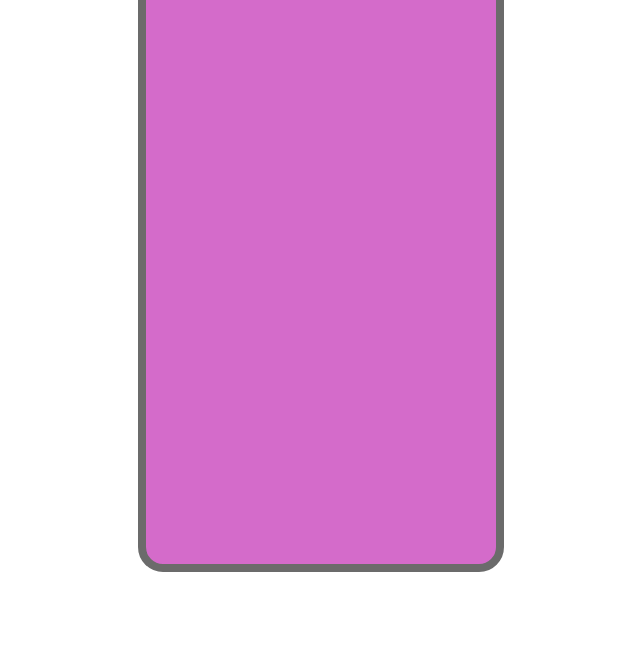
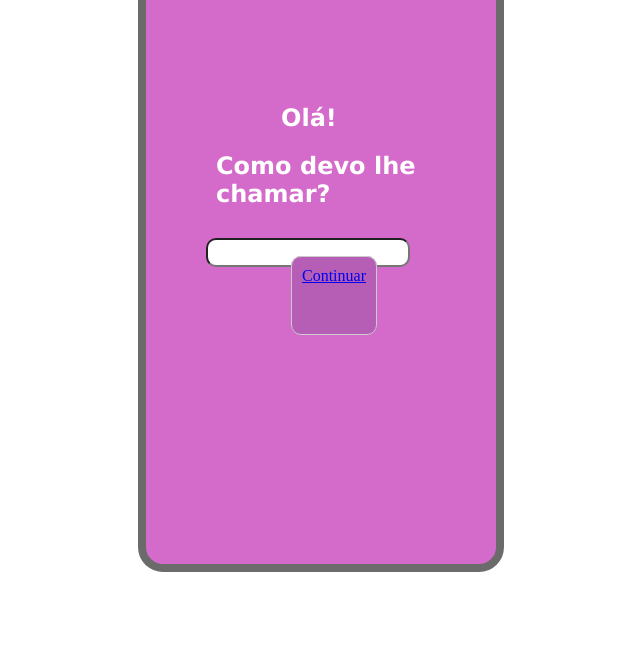
Before and after one commit to senacrs-emti/2025-1MA-cidadeconectada-G09, a plain HTML site: page segundatela.html in a window 1280 px wide. Shown: the part 134-800 px from the top of the page, without its empty margins (362-1002 px from the left). Drawn offline with Linux system fonts and the light colour scheme.

Commit message:
ajustes
ajustes

```diff
--- a/segundatela.html
+++ b/segundatela.html
@@ -12,6 +12,7 @@
             <h1>Olá!</h1>
             <h2>Como devo lhe chamar?</h2>
             <input type="text" name="" id="">
+            <a href="#">Continuar</a>
         </div>
     </div>
 
--- a/style.css
+++ b/style.css
@@ -14,11 +14,51 @@
     border-radius: 25px;
     border: 8px solid rgb(107, 107, 107);
 }
-#index .bloco img {
-    width: 100%;
-    margin: 40% auto;
+#index #bloco img {
+    width: 350px;
+    margin: 40% auto 0 auto;
     display: block;
     margin-right: 250px;
+}
+#index #bloco .container a{
+    width: 100px;
+    padding: 10px;
+    margin-left: 145px;
+    background-color: #b65eb6;
+    border: 1px solid #ccc;
+    border-radius: 10px;
+}
+h1{
+    font-size: 24px;
+    font-family: Verdana, Geneva, Tahoma, sans-serif;
+    color: white;
+    margin-bottom: 20px;
+    justify-content: center;
+    padding-top: 190px;
+    padding-left: 135px;
+}
+h2{
+    font-size: 24px;
+    font-family: Verdana, Geneva, Tahoma, sans-serif;
+    color: white;
+    margin-bottom: 30px;
+    padding-left: 70px;
+
+}
+input{
+padding-bottom: 10px;
+border-radius: 10px;
+width: 200px;
+margin-left: 60px;
+}
+ #bloco .container a{
+   width: 100px;
+    padding: 10px;
+    margin-left: 145px;
+    padding-bottom: 50px;
+    background-color: #b65eb6;
+    border: 1px solid #ccc;
+    border-radius: 10px;
 }
 
 
```
Also changed, not shown: index.html (+4 -0 lines).
